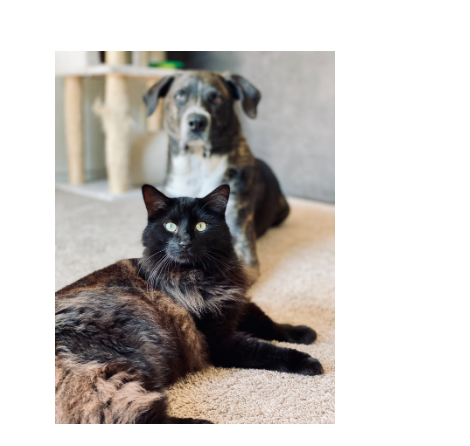
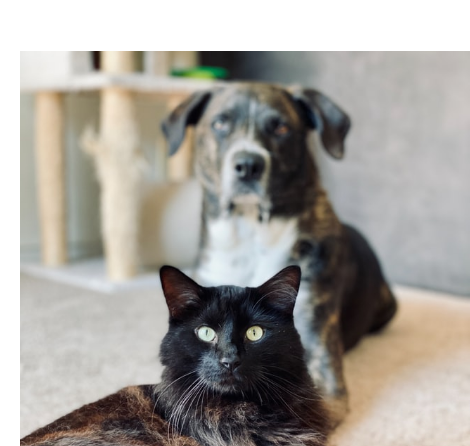
Before and after one commit to juworld713/wed01, a plain HTML site: page index.html in a window 390 px wide. Shown: the part 654-1100 px from the top of the page, 470 px wide, since content can reach past the window. Drawn offline with Linux system fonts and the light colour scheme.

Commit message:
사진 사이즈 조절

```diff
--- a/restyle.css
+++ b/restyle.css
@@ -91,6 +91,6 @@ li {
   text-align: center;
   }
 img {
-  width: 80%
+  width: "80%""
   }
 }
```
